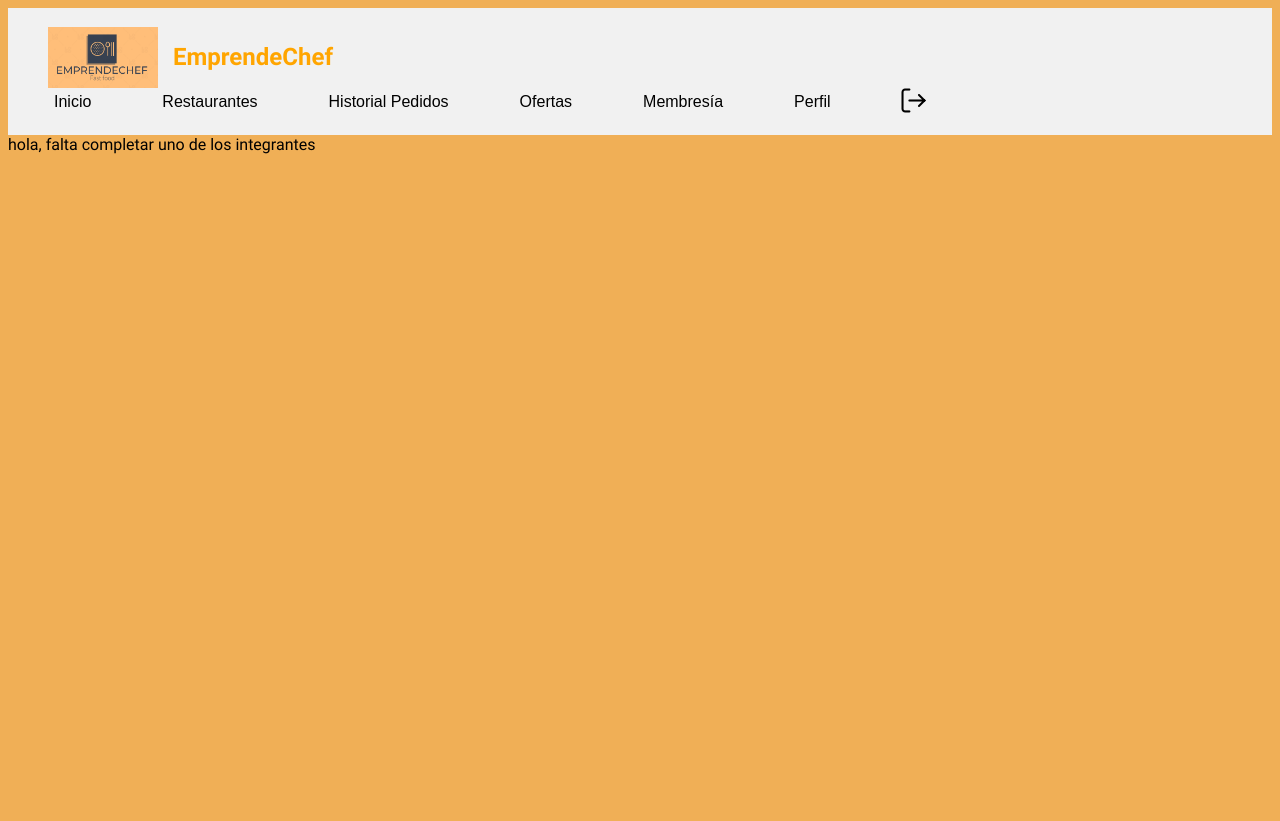
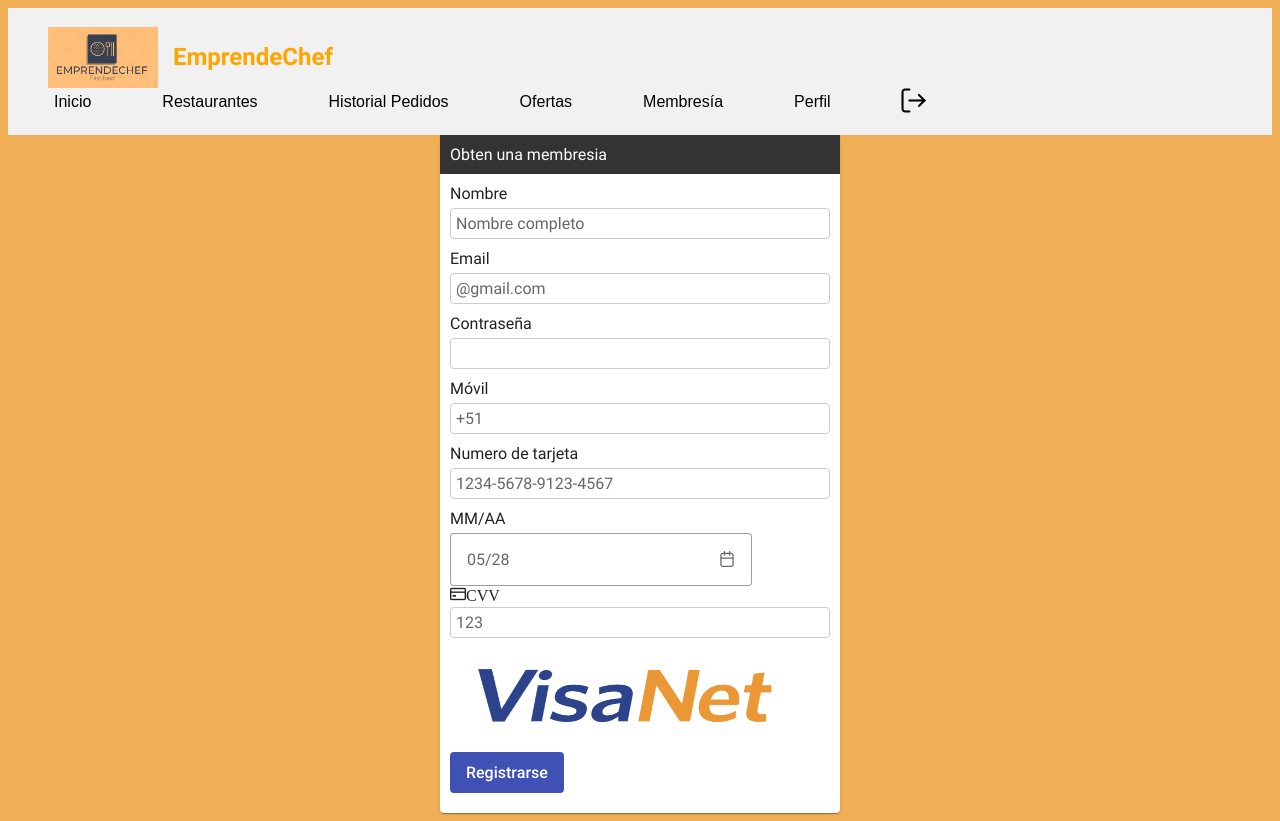
Before and after one commit to NetTeamAppWb/PaginaWebNetTeam, a Vue app: page /pages in a window 1280 px wide. Before the commit the page ends 800 px from the top, so only its background shows below. Built offline with nearby package versions, Linux system fonts and the light colour scheme.

Commit message:
Agregado nuevo feature

```diff
--- a/src/components/pages-component.vue
+++ b/src/components/pages-component.vue
@@ -1,9 +1,24 @@
 <script>
 import ToolbarRestaurants from "@/components/toolbar-component.vue";
+import {ref} from "vue";
 
 export default{
   name:"pages",
   components: {ToolbarRestaurants},
+    data() {
+        return {
+            name: "",
+            email: "",
+            password: "",
+        };
+    },
+    methods: {
+        register() {
+            // TODO: Implementar el registro de usuario.
+        },
+    },
+
+
 };
 
 </script>
@@ -12,10 +27,76 @@ export default{
   <header>
     <ToolbarRestaurants/>
   </header>
-  hola, falta completar uno de los integrantes
 
+    <div class="p-card">
+        <div class="p-card-header">
+            Obten una membresia
+        </div>
+        <div class="p-card-body">
+            <form>
+                <div class="p-field">
+                    <label for="name">Nombre</label>
+                    <pv-input-text id="name" type="text" placeholder="Nombre completo" />
+                </div>
+                <div class="p-field">
+                    <label for="email">Email</label>
+                    <pv-input-text id="email" type="email" placeholder="@gmail.com" />
+                </div>
+                <div class="p-field">
+                    <label for="password">Contraseña</label>
+                    <pv-input-text id="password" type="password" />
+                </div>
+                <div class="p-field">
+                    <label for="mobile">Móvil</label>
+                    <pv-input-text id="mobile" type="text" placeholder="+51"/>
+                </div>
+                <div class="p-field">
+                    <label for="card">Numero de tarjeta</label>
+                    <pv-input-text id="card" type="text" placeholder="1234-5678-9123-4567"/>
+                </div>
+                <div class="p-field">
+                    <label for="tarjeta">MM/AA</label>
+                    <Calendar v-model="date" showIcon placeholder="05/28"/>
+                    <label class="pi pi-credit-card" for="cvv">CVV</label>
+                    <pv-input-text  id="cvv" type="text" placeholder="123"/>
+                </div>
+                <img alt="VisaNet" src="@/assets/Visa.png" width="350" height="100"/>
+
+                <div class="p-field">
+                    <pv-button type="submit">Registrarse</pv-button>
+                </div>
+            </form>
+        </div>
+    </div>
 </template>
 
+
 <style scoped>
+.p-card {
+    width: 400px;
+    margin: 0 auto;
+}
+.p-card-header {
+    background-color: #333;
+    color: #fff;
+    padding: 10px;
+}
+.p-card-body {
+    padding: 10px;
+}
+.p-field {
+    margin-bottom: 10px;
+}
+.p-field label {
+    display: block;
+    margin-bottom: 5px;
+}
+.p-field input  {
+    width: 100%;
+    padding: 5px;
+    border: 1px solid #ccc;
+}
+
+
 
 </style>
--- a/src/main.js
+++ b/src/main.js
@@ -13,6 +13,7 @@ import 'primevue/resources/primevue.min.css';
 import InputText from 'primevue/inputtext';
 import MultiSelect from 'primevue/multiselect';
 import Textarea from 'primevue/textarea';
+import Calendar from 'primevue/calendar';
 
 
 import router from "@/router";
@@ -28,5 +29,7 @@ app.component("pv-button", Button);
 app.component('pv-input-text', InputText);
 app.component('MultiSelect', MultiSelect);
 app.component('Textarea', Textarea);
+app.component("Card", Card);
+app.component("Calendar", Calendar);
 
 app.mount('#app')
```
Also changed, not shown: src/assets/Visa.png (added).
